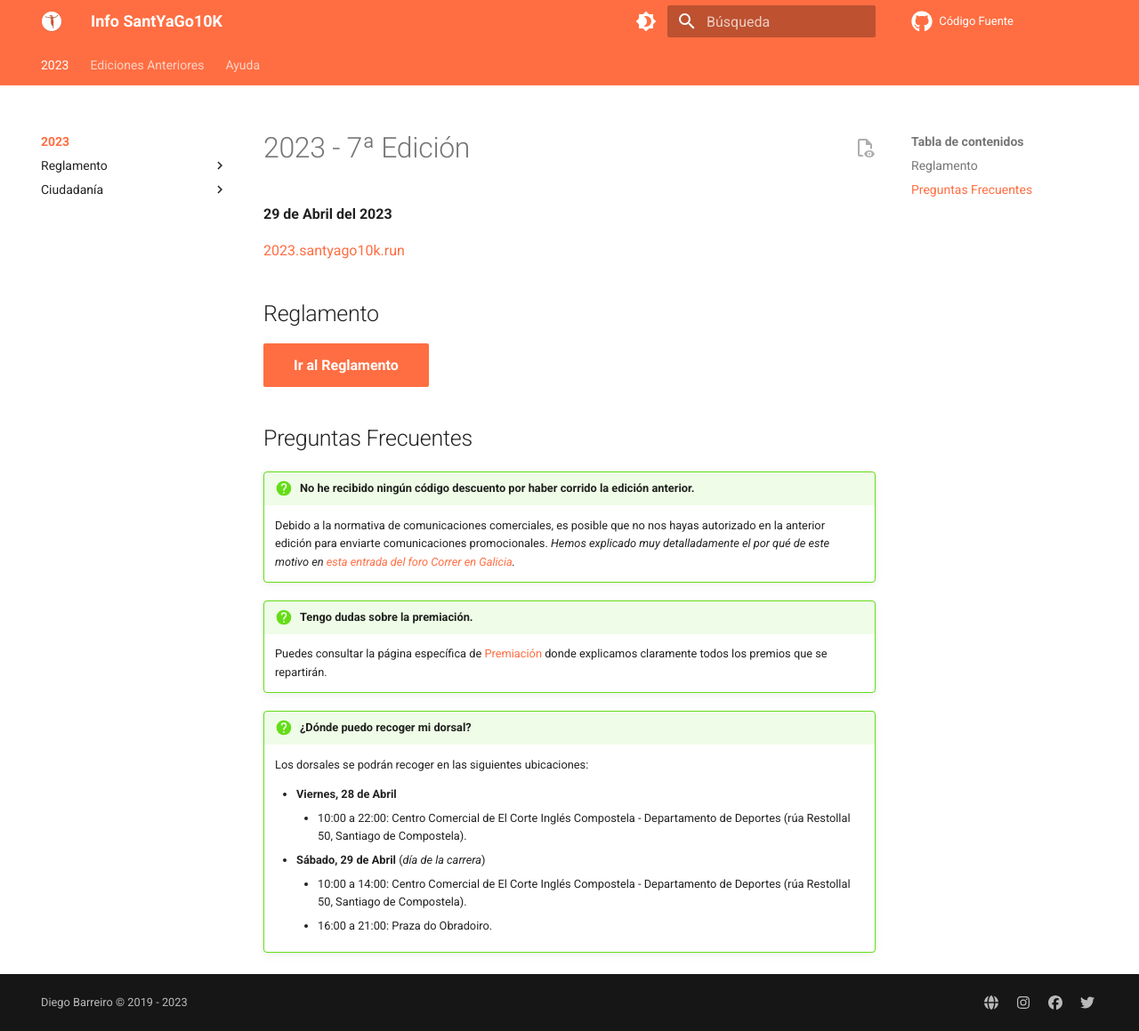
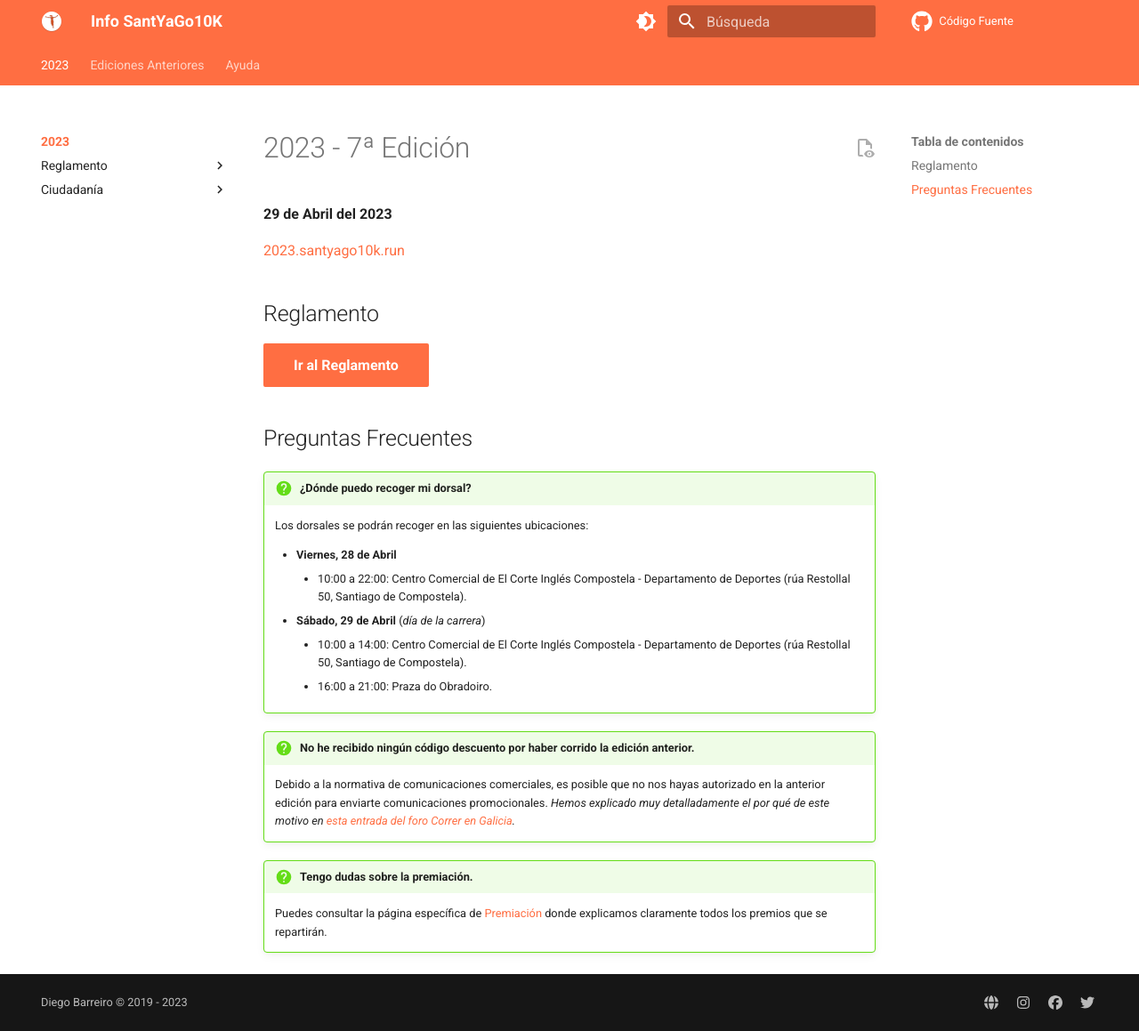
Before and after one commit to SantYaGo10K/Info, an MkDocs documentation site: the page built from info/index.md, in a window 1280 px wide and 1159 px high. Shown: the whole window at 89% size. Built offline with MkDocs 1.6.1 and Material for MkDocs 9.7.7, drawn with Linux system fonts in a browser that asks for light colours; comment, search, counter and statistics services are not loaded; some of the changed lines change nothing that is shown.

Commit message:
Reordenar Dorsales

```diff
--- a/info/index.md
+++ b/info/index.md
@@ -10,17 +10,6 @@
 
 ## Preguntas Frecuentes
 
-!!! question "No he recibido ningún código descuento por haber corrido la edición anterior."
-
-    Debido a la normativa de comunicaciones comerciales, es posible que no nos hayas autorizado en la anterior edición
-    para enviarte comunicaciones promocionales. _Hemos explicado muy detalladamente el por qué de este motivo en
-    [esta entrada del foro Correr en Galicia](https://www.correrengalicia.org/index.php?name=Forums&file=viewtopic&t=22988#614115)._
-
-!!! question "Tengo dudas sobre la premiación."
-
-    Puedes consultar la página específica de [Premiación](./reglamento/premiacion.md) donde explicamos claramente todos
-    los premios que se repartirán.
-
 !!! question "¿Dónde puedo recoger mi dorsal?"
 
     Los dorsales se podrán recoger en las siguientes ubicaciones:
@@ -32,3 +21,14 @@
         * 10:00 a 14:00: Centro Comercial de El Corte Inglés Compostela - Departamento de Deportes (rúa Restollal 50,
           Santiago de Compostela).
         * 16:00 a 21:00: Praza do Obradoiro.
+
+!!! question "No he recibido ningún código descuento por haber corrido la edición anterior."
+
+    Debido a la normativa de comunicaciones comerciales, es posible que no nos hayas autorizado en la anterior edición
+    para enviarte comunicaciones promocionales. _Hemos explicado muy detalladamente el por qué de este motivo en
+    [esta entrada del foro Correr en Galicia](https://www.correrengalicia.org/index.php?name=Forums&file=viewtopic&t=22988#614115)._
+
+!!! question "Tengo dudas sobre la premiación."
+
+    Puedes consultar la página específica de [Premiación](./reglamento/premiacion.md) donde explicamos claramente todos
+    los premios que se repartirán.
```
